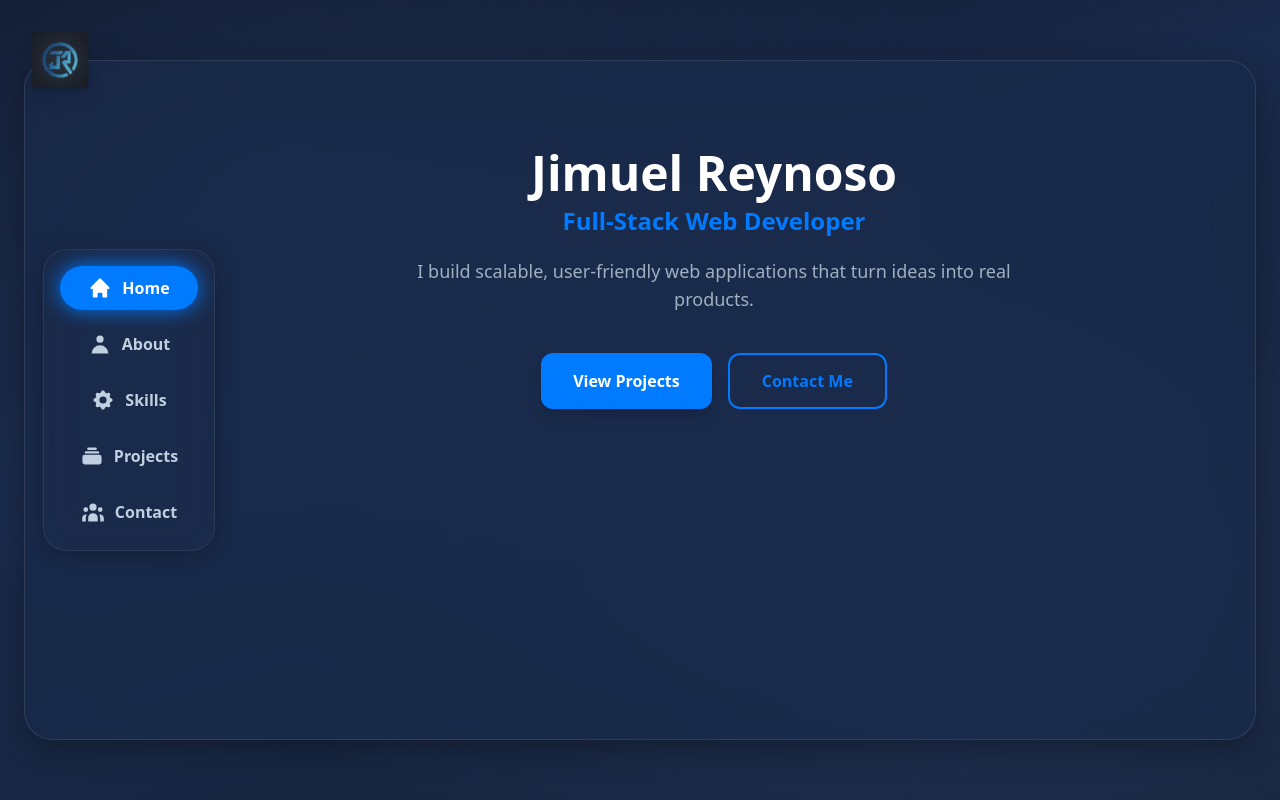
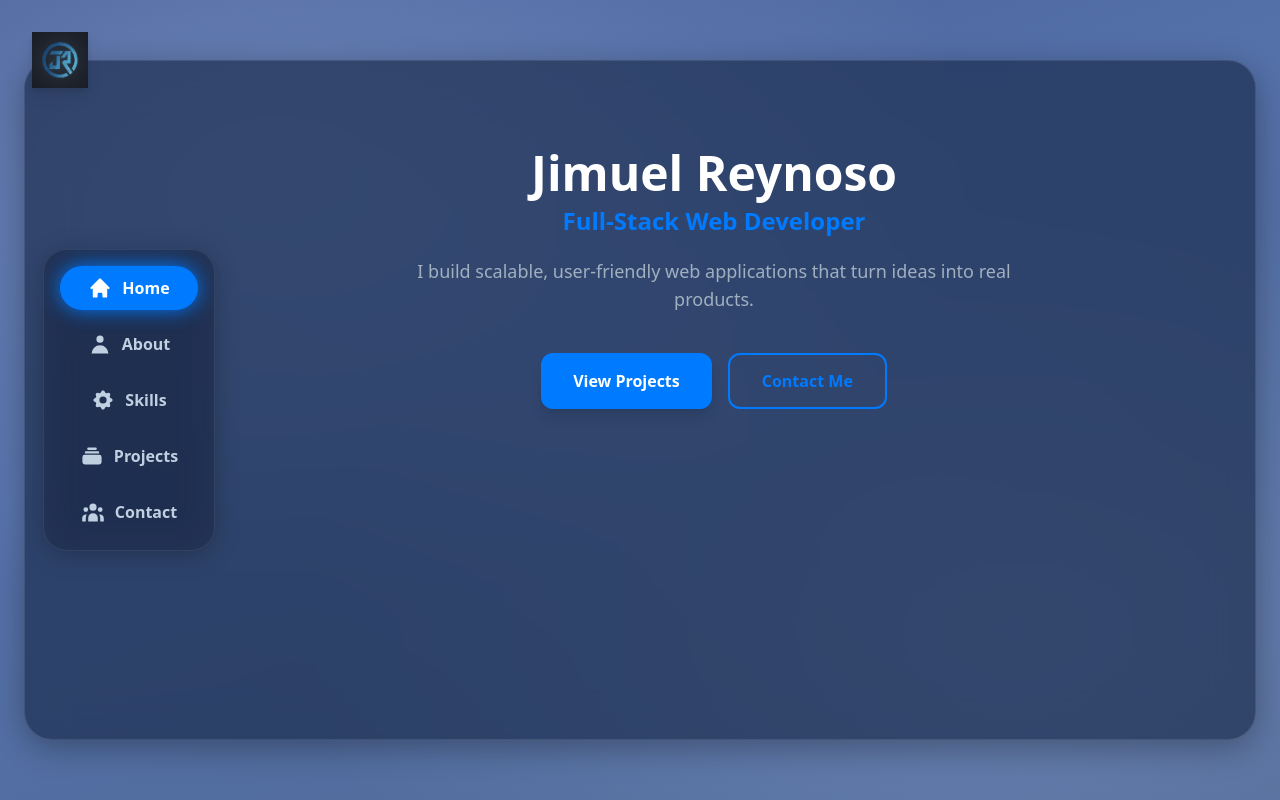
Before and after one commit to JReynoso12/My-own-page, a Next.js app: page / in a window 1280 px wide. Built offline with nearby package versions, Linux system fonts and the light colour scheme.

Commit message:
Update global styles in CSS to enhance background gradients, improving visual aesthetics and consistency across the application.

```diff
--- a/app/globals.css
+++ b/app/globals.css
@@ -16,15 +16,15 @@
     background:
       radial-gradient(
         ellipse at 20% 20%,
-        rgba(40, 60, 100, 0.4),
+        rgba(146, 169, 216, 0.4),
         transparent 50%
       ),
       radial-gradient(
         ellipse at 80% 80%,
-        rgba(50, 70, 120, 0.3),
+        rgba(153, 174, 228, 0.3),
         transparent 50%
       ),
-      linear-gradient(160deg, #0f1729 0%, #1a2a4b 40%, #152238 100%);
+      linear-gradient(160deg, #496097 0%, #5471aa 40%, #506994 100%);
   }
 }
 
```
